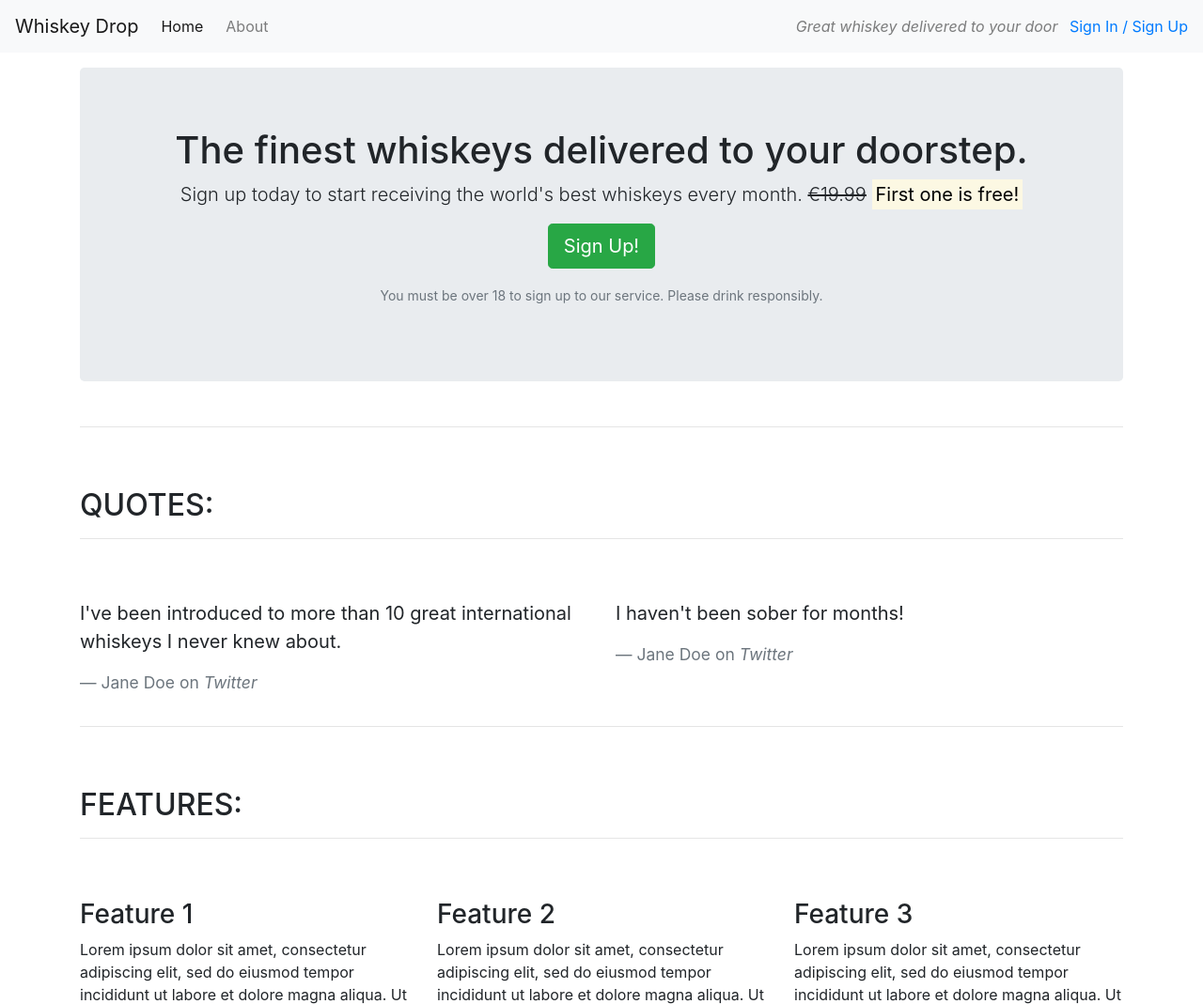
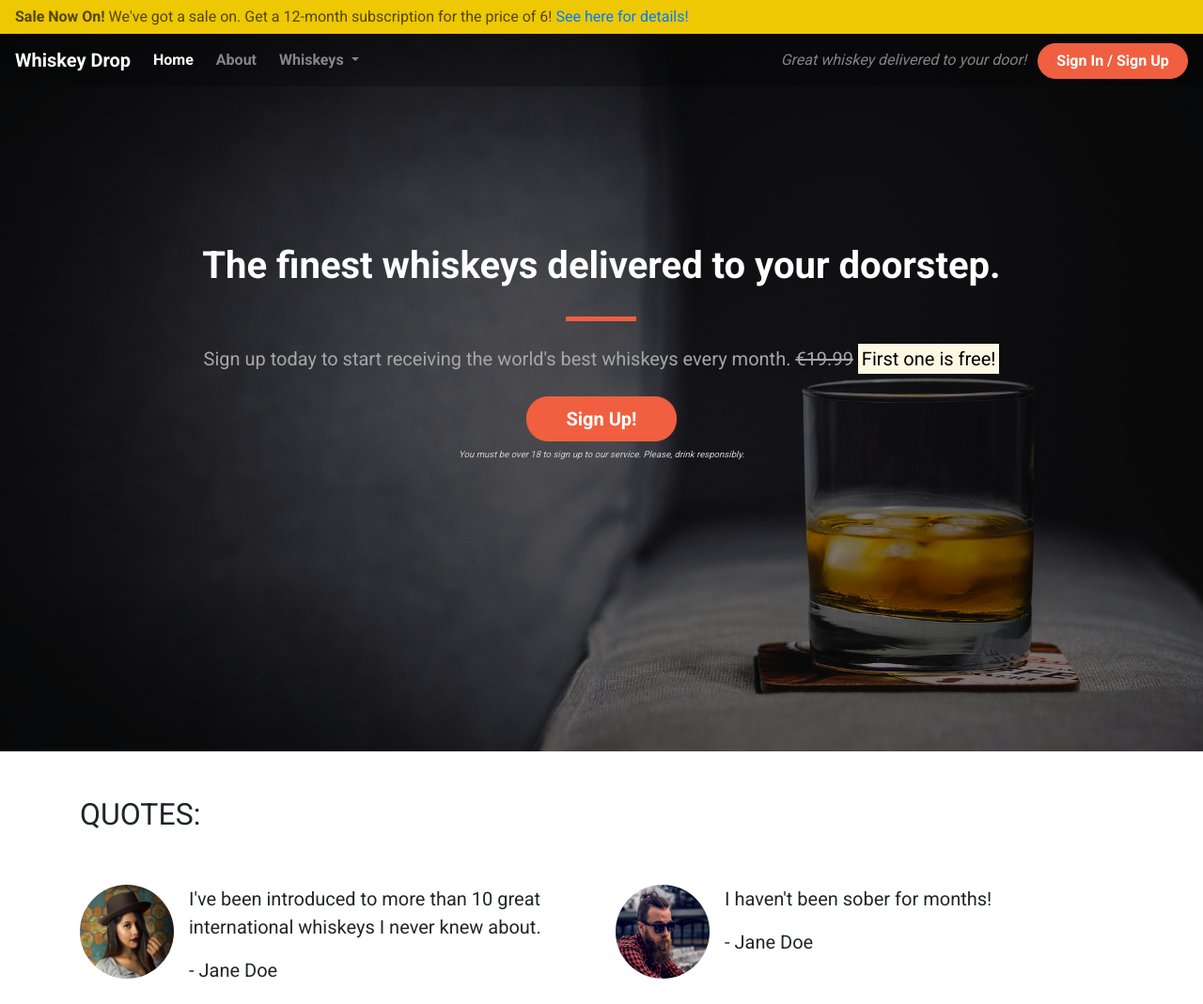
Before and after one commit to Lin2907/practicing--bootstrap, a plain HTML site: page index-2.html in a window 1280 px wide. Shown: the top 1069 px of the page at 94% size. Drawn offline with nearby package versions, Linux system fonts and the light colour scheme.

Commit message:
Add styles

```diff
--- /dev/null
+++ b/assets/css/styles.css
@@ -0,0 +1,139 @@
+body {
+    font-family: 'Roboto', sans-serif;
+}
+
+.alert-container .col-12 {
+    padding-left: 0;
+    padding-right: 0;
+}
+
+.site-wide-alert {
+    color: #544600;
+    background-color: #eec802;
+    border-color: #eec802;
+    padding: 5px 15px;
+    margin-bottom: 0;
+    border: 1px solid transparent;
+    border-radius: 0;
+}
+
+
+.callout-container {
+    height: 100vh;
+
+    background: url('../media/whiskey-background.jpg') no-repeat bottom right fixed;
+    -webkit-background-size: cover;
+    -moz-background-size: cover;
+    -o-background-size: cover;
+    background-size: cover;
+
+    display: flex;
+    align-items: center;
+    justify-content: center;
+
+    position: relative;
+}
+
+.opaque-overlay {
+    position: absolute;
+    top: 0;
+    left: 0;
+    height: 100%;
+    width: 100%;
+    background-color: rgba(0, 0, 0, 0.5);
+}
+
+/* Navbar */
+
+.navalert-container {
+    position: absolute;
+    top: 0;
+    left: 0;
+    z-index: 1;
+    padding-left: 0;
+    padding-right: 0;
+}
+
+.navbar {
+    margin-bottom: 0;
+    width: 100%;
+    background-color: rgba(0, 0, 0, .25);
+    border: 0;
+}
+
+.navbar .navbar-toggler {
+    border: 0;
+}
+
+.navbar .navbar-brand {
+    font-weight: bold;
+}
+
+.navbar .navbar-nav a {
+    font-weight: bold;
+}
+
+
+/* Jumbotron */
+
+.jumbotron {
+    background-color: transparent;
+}
+
+.jumbotron h1 {
+    color: white;
+    font-weight: bold;
+    margin-bottom: 30px;
+    color: white;
+}
+
+.jumbotron .lead {
+    color: #a7a7a7;
+    margin: 25px 0;
+}
+
+.jumbotron small {
+    font-size: 60%;
+    font-style: italic;
+    color: #d0d0d0;
+}
+
+/* Block dividers */
+
+.block-divider {
+    width: 75px;
+    height: 5px;
+    border: 0;
+    background-color: #444;
+}
+
+.block-divider--orange {
+    background-color: #f05f40;
+}
+
+.block-divider--short {
+    width: 35px;
+}
+
+/* Buttons */
+
+.btn--cta {
+    font-weight: bold;
+    border-radius: 23px;
+    width: 160px;
+}
+
+.btn--red {
+    color: white;
+    background-color: #f05f40;
+    border-color: #f05f40;
+}
+
+.btn--red:hover,
+.btn--red:active,
+.btn--red:focus,
+.btn--red:active:focus {
+    background-color: #df4929;
+    border-color: #df4929;
+    color: white;
+}
--- a/index-2.html
+++ b/index-2.html
@@ -5,94 +5,140 @@
     <meta charset="utf-8">
     <meta name="viewport" content="width=device-width, initial-scale=1.0">
     <title>Whiskey Drop | Taste a new whiskey every month</title>
-    <link rel="stylesheet" href="https://cdn.jsdelivr.net/npm/bootstrap@4.6.2/dist/css/bootstrap.min.css">
+    <link rel="stylesheet" href="https://maxcdn.bootstrapcdn.com/bootstrap/4.1.3/css/bootstrap.min.css">
+    <link href="https://fonts.googleapis.com/css?family=Roboto:400,700" rel="stylesheet">
+    <link rel="stylesheet" href="https://use.fontawesome.com/releases/v5.6.1/css/all.css" integrity="sha384-gfdkjb5BdAXd+lj+gudLWI+BXq4IuLW5IT+brZEZsLFm++aCMlF1V92rMkPaX4PP" crossorigin="anonymous">
+    <link rel="stylesheet" href="assets/css/styles.css" type="text/css" />
 </head>
 
 <body>
-    <!--Nav-->
-    <nav class="navbar navbar-light navbar-expand-sm bg-light">
-        <a href="/" class="navbar-brand">
-                    Whiskey Drop</a>
-        <ul class="navbar-nav mr-auto">  <!--mr auto to allign the links-->
+        <div class="container-fluid navalert-container">
+            <div class="container-fluid alert-container">
+                <div class="row d-none d-sm-block">
+                    <div class="col-12">
+                        <div class="site-wide-alert alert alert-warning">
+                            <strong>Sale Now On!</strong> We've got a sale on. Get a 12-month subscription for the price of 6! <a href="">See here for details!</a>
+                        </div>
+                    </div>
+                </div>
+            </div>
+            <nav class="navbar navbar-dark navbar-expand-sm">
+                <a href="/" class="navbar-brand">Whiskey Drop</a>
+
+                <button class="navbar-toggler ml-auto" type="button" data-toggle="collapse" data-target="#navbarNavDropdown" aria-controls="navbarNavDropdown" aria-expanded="false" aria-label="Toggle navigation">
+            <span class="navbar-toggler-icon"></span></button>
+
+                <div class="collapse navbar-collapse" id="navbarNavDropdown">
+                    <ul class="navbar-nav mr-auto">
                         <li class="active nav-item mr-2"><a class="nav-link" href="/">Home</a></li>
-            <li class="nav-item mr-2"><a class="nav-link" href="">About</a></li>  <!--mr 2 is spacing between links---->
-            <li class="nav-item mr-2 d-block d-sm-none"><a class="nav-link" href="">Sign In / Sign Up</a></li>
+                        <li class="nav-item mr-2"><a class="nav-link" href="/about">About</a></li>
+                        <li class="nav-item dropdown">
+                            <a class="nav-link dropdown-toggle" href="#" id="navbarDropdownMenuLink" role="button" data-toggle="dropdown" aria-haspopup="true" aria-expanded="false">
+              Whiskeys
+            </a>
+                            <div class="dropdown-menu" aria-labelledby="navbarDropdownMenuLink">
+                                <a class="dropdown-item" href="#">Irish</a>
+                                <a class="dropdown-item" href="#">Scotch</a>
+                                <a class="dropdown-item" href="#">Japanese</a>
+                                <a class="dropdown-item" href="#">American</a>
+                            </div>
+                        </li>
+
+                        <li class="nav-item mr-2 d-block d-sm-none"><a class="nav-link" href="/login">Sign In / Sign Up</a></li>
                     </ul>
-
+                </div>
                 <div class="d-none d-md-block">
-            <p class="navbar-text my-auto mr-2"><i>Great whiskey delivered to your door</i></p>
-            <a href="/login">Sign In / Sign Up</a>
+                    <p class="navbar-text my-auto mr-2"><i>Great whiskey delivered to your door!</i></p>
+                    <a href="/login" class="btn btn--cta btn--red">Sign In / Sign Up</a>
                 </div>
-        <!--</div>-->
             </nav>
-    <article class="container mt-3">
+        </div>
+        <div class="container-fluid callout-container">
             <!-- Callout -->
+            <div class="opaque-overlay">&nbsp;</div>
             <div class="row">
                 <div class="col-12">
                     <section class="callout jumbotron text-center">
-                    <h1>The finest whiskeys delivered to your doorstep.</h1>
+                        <h1 class="jumbotron-header">The finest whiskeys delivered to your doorstep.</h1>
+                        <hr class="block-divider block-divider--orange">
                         <p class="lead">Sign up today to start receiving the world's best whiskeys every month.
                             <s class="d-none d-sm-inline">€19.99</s>
                             <span class="d-inline d-sm-none"><br></span>
                             <strong><mark>First one is free!</mark></strong></p>
-                    <p><button class="btn btn-lg btn-success">Sign Up!</button></p>
-                    <p class="text-muted"><small>You must be over 18 to sign up to our service. Please drink responsibly.</small></p>
+                        <button class="btn btn-lg btn--cta btn--red" data-toggle="modal" data-target="#signUpModal">Sign Up!</button>
+                        <p class="text-muted"><small>You must be over 18 to sign up to our service. Please, drink responsibly.</small></p>
                     </section>
                 </div>
             </div>
             <!-- /.callout -->
-        <hr>
+        </div>
+
         <!-- Quotes -->
+        <div class="container quotes-container">
             <section class="quotes">
                 <div class="row">
                     <div class="col-12 my-5">
                         <h2 class="text-uppercase">Quotes:</h2>
-                    <hr />
                     </div>
                 </div>
                 <div class="row">
                     <div class="col-12 col-md-6">
+                        <div class="media">
+                            <div class="d-none d-sm-block">
+                                <img src="assets/media/girl-image.png" class="rounded-circle mr-3" height=100 width=100>
+                            </div>
+                            <div class="media-body">
                                 <blockquote class="blockquote">
                                     <p>I've been introduced to more than 10 great international whiskeys I never knew about.</p>
-                        <footer class="blockquote-footer">Jane Doe on <cite title="Twitter">Twitter</cite></footer>
+                                    <p>- Jane Doe</p>
                                 </blockquote>
                             </div>
+                        </div>
+                    </div>
                     <div class="col-12 col-md-6">
+                        <div class="media">
+                            <div class="d-none d-sm-block">
+                                <img src="assets/media/guy-image.png" class="rounded-circle mr-3" height=100 width=100>
+                            </div>
+                            <div class="media-body">
                                 <blockquote class="blockquote">
                                     <p>I haven't been sober for months!</p>
-                        <footer class="blockquote-footer">Jane Doe on <cite title="Twitter">Twitter</cite></footer>
+                                    <p>- Jane Doe</p>
                                 </blockquote>
+                            </div>
+                        </div>
                     </div>
                 </div>
             </section>
             <!-- /.quotes -->
-        <hr>
+        </div>
+
         <!-- Features -->
+        <div class="features-container">
             <section class="features">
                 <div class="row">
                     <div class="col-12 my-5">
                         <h2 class="text-uppercase">Features:</h2>
-                    <hr />
                     </div>
                 </div>
                 <div class="row">
                     <div class="col-12 col-md-6 col-lg-4">
                         <div class="feature">
-                        <h3>Feature 1</h3>
+                            <h3><i class="fas fa-gift d-none d-sm-inline"></i> Feature 1 <span class="badge badge-success">NEW!</span></h3>
                             <p>Lorem ipsum dolor sit amet, consectetur adipiscing elit, sed do eiusmod tempor incididunt ut labore et dolore magna aliqua. Ut enim ad minim veniam, quis nostrud exercitation ullamco laboris nisi ut aliquip ex ea commodo consequat.</p>
                             <p><a class="btn btn-sm btn-light" href="">Read More</a></p>
                         </div>
                     </div>
                     <div class="col-12 col-md-6 col-lg-4">
                         <div class="feature">
-                        <h3>Feature 2</h3>
+                            <h3><i class="fas fa-credit-card d-none d-sm-inline"></i> Feature 2</h3>
                             <p>Lorem ipsum dolor sit amet, consectetur adipiscing elit, sed do eiusmod tempor incididunt ut labore et dolore magna aliqua. Ut enim ad minim veniam, quis nostrud exercitation ullamco laboris nisi ut aliquip ex ea commodo consequat.</p>
                             <p><a class="btn btn-sm btn-light" href="">Read More</a></p>
                         </div>
                     </div>
                     <div class="col-12 d-md-none d-lg-block col-lg-4">
                         <div class="feature">
-                        <h3>Feature 3</h3>
+                            <h3><i class="fas fa-times-circle d-none d-sm-inline"></i> Feature 3</h3>
                             <p>Lorem ipsum dolor sit amet, consectetur adipiscing elit, sed do eiusmod tempor incididunt ut labore et dolore magna aliqua. Ut enim ad minim veniam, quis nostrud exercitation ullamco laboris nisi ut aliquip ex ea commodo consequat.</p>
                             <p><a class="btn btn-sm btn-light" href="">Read More</a></p>
                         </div>
@@ -100,7 +146,41 @@
                 </div>
             </section>
             <!-- /.features -->
-    </article>
+        </div>
+
+        <div class="modal" tabindex="-1" role="dialog" id="signUpModal">
+            <div class="modal-dialog" role="document">
+                <div class="modal-content">
+                    <div class="modal-header">
+                        <h5 class="modal-title">Sign Up To Whiskey Drop!</h5>
+                        <button type="button" class="close" data-dismiss="modal" aria-label="Close">
+              <span aria-hidden="true">&times;</span>
+            </button>
+                    </div>
+                    <div class="modal-body">
+                        <form>
+                            <div class="form-group">
+                                <label for="exampleInputEmail1">Email address</label>
+                                <input type="email" class="form-control" id="exampleInputEmail1" aria-describedby="emailHelp" placeholder="Enter email">
+                                <small id="emailHelp" class="form-text text-muted">We'll never share your email with anyone else.</small>
+                            </div>
+                            <div class="form-group">
+                                <label for="password">Password</label>
+                                <input type="password" class="form-control" id="password" placeholder="Password">
+                            </div>
+                            <div class="form-group">
+                                <label for="repeatPassword">Repeat Password</label>
+                                <input type="password" class="form-control" id="repeatPassword" placeholder="Repeat Password">
+                            </div>
+                            <button type="submit" class="btn btn-success">Submit</button>
+                        </form>
+                    </div>
+                </div>
+            </div>
+        </div>
+    <script src="https://cdn.jsdelivr.net/npm/jquery@3.5.1/dist/jquery.slim.min.js" integrity="sha384-DfXdz2htPH0lsSSs5nCTpuj/zy4C+OGpamoFVy38MVBnE+IbbVYUew+OrCXaRkfj" crossorigin="anonymous"></script>
+<script src="https://cdn.jsdelivr.net/npm/popper.js@1.16.1/dist/umd/popper.min.js" integrity="sha384-9/reFTGAW83EW2RDu2S0VKaIzap3H66lZH81PoYlFhbGU+6BZp6G7niu735Sk7lN" crossorigin="anonymous"></script>
+<script src="https://cdn.jsdelivr.net/npm/bootstrap@4.6.2/dist/js/bootstrap.min.js" integrity="sha384-+sLIOodYLS7CIrQpBjl+C7nPvqq+FbNUBDunl/OZv93DB7Ln/533i8e/mZXLi/P+" crossorigin="anonymous"></script>
 </body>
 
 </html>
```
Also changed, not shown: index.html (+3 -3 lines), assets/media/girl-image.png (renamed from media/girl-image.png), assets/media/guy-image.png (renamed from media/guy-image.png), assets/media/whiskey-background.jpg (added). Lines whose indentation alone changed are shown as unchanged.
